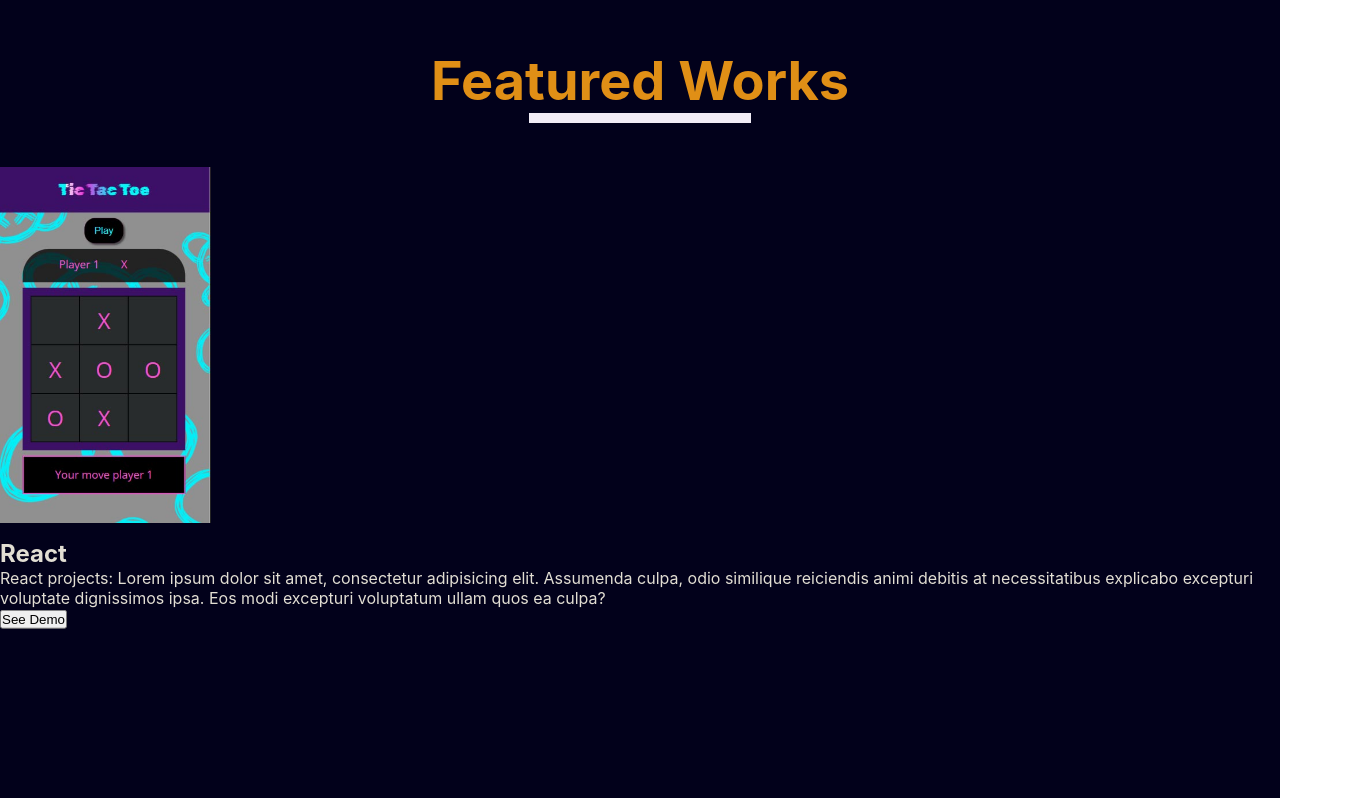
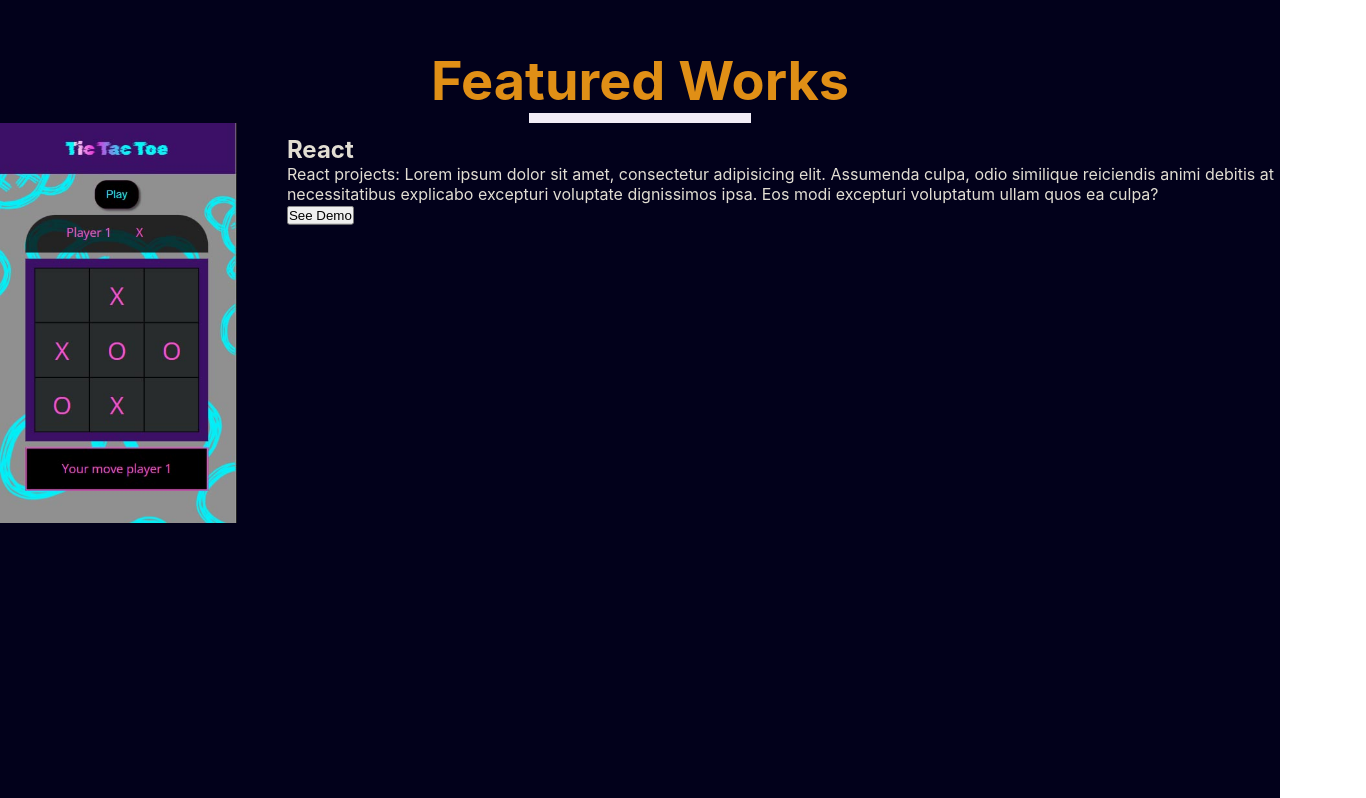
Before and after one commit to Lu-Smith/animated_portfolio_sass_typescript, a React (Create React App) app: page / in a window 1280 px wide. Shown: the part 3202-4000 px from the top of the page, 1366 px wide, since content can reach past the window. Built offline with nearby package versions, Linux system fonts and the light colour scheme.

Commit message:
Added image Container to Portfolio

```diff
--- a/src/components/Portfolio.tsx
+++ b/src/components/Portfolio.tsx
@@ -57,7 +57,9 @@
         <section ref={ ref }>
             <div className="container">
                 <div className="wrapper">
-                    <img src={src} alt={alt} />
+                    <div className="imageContainer">
+                        <img src={src} alt={alt} />
+                    </div>
                     <motion.div className="textContainer" style={{ y }}>
                         <h2>{title}</h2>
                         <p>{alt}</p>
--- a/src/styles/portfolio.scss
+++ b/src/styles/portfolio.scss
@@ -22,6 +22,11 @@
        height: 100%;
 
        .wrapper {
+            max-width: 1366px;
+            height: 100%;
+            margin: auto;
+            display: flex;
+            gap: 50px;
 
             img {
                 flex: 1;
```
